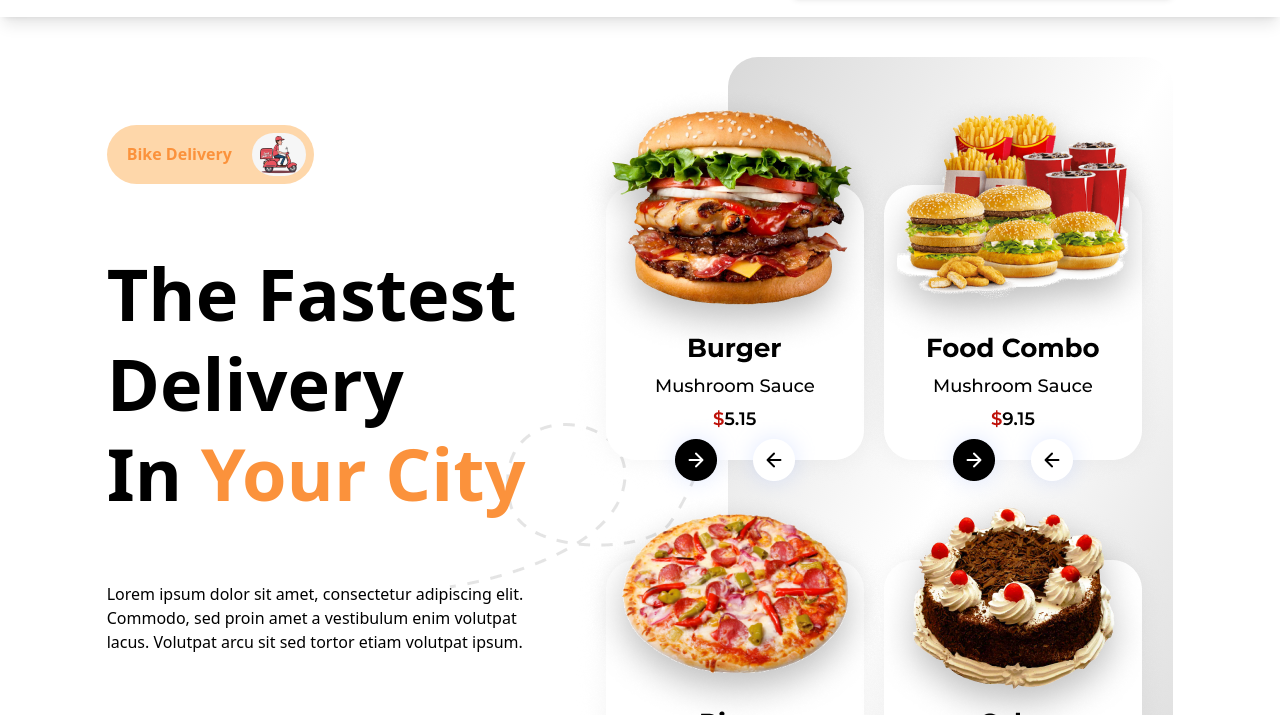
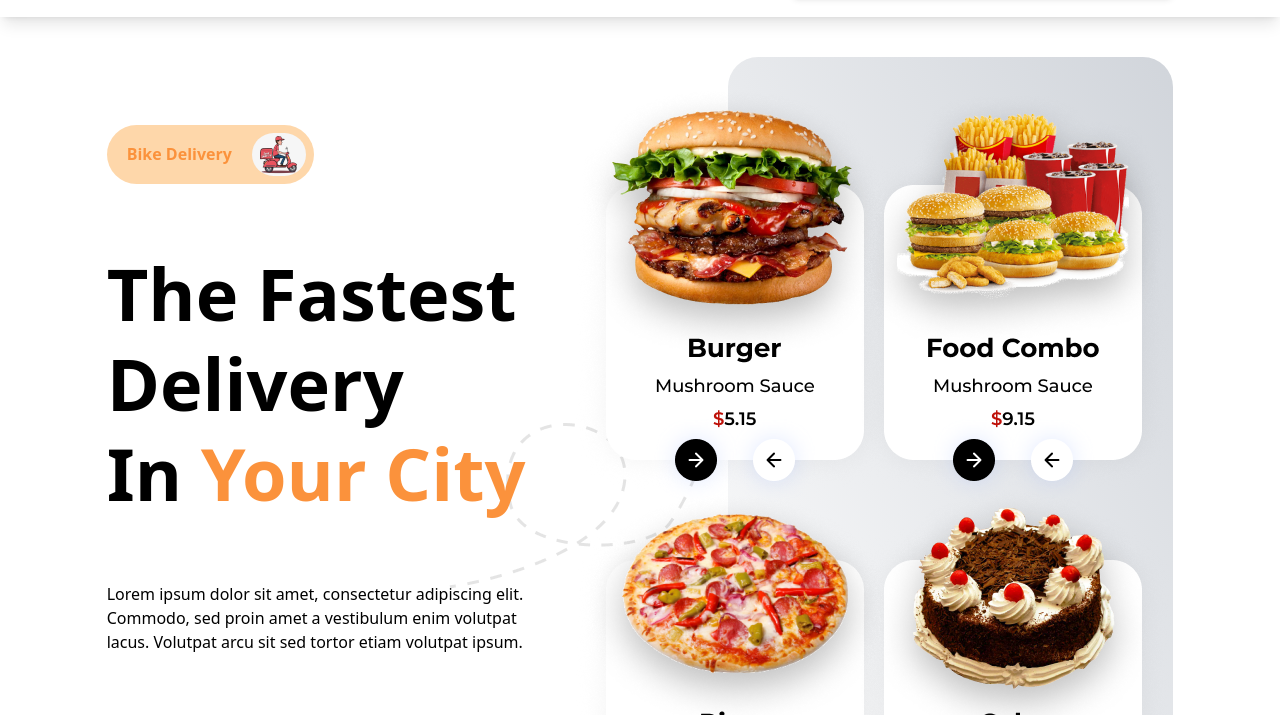
Before and after one commit to MSeam/CH-Food-UI-Landing-Page, a plain HTML site: page index.html in a window 1280 px wide. Shown: the part 79-794 px from the top of the page. Drawn offline with nearby package versions, Linux system fonts and the light colour scheme.

Commit message:
first commit

```diff
--- a/index.html
+++ b/index.html
@@ -94,7 +94,7 @@
             <div class="relative">
               <img src="./assets/images/Group 10.png" alt="Hero_Image" />
               <div
-                class="w-[445px] h-[837px] rounded-[30px] bg-gradient-to-br from-[#D9D9D9] via-transparent to-[#D9D9D9] absolute top-0 right-0 -z-10"
+                class="bg-gradient-to-bl from-gray-300 to-transparent rounded-[30px] w-[445px] h-[837px] absolute top-0 right-0 -z-10"
               ></div>
             </div>
           </div>
```
